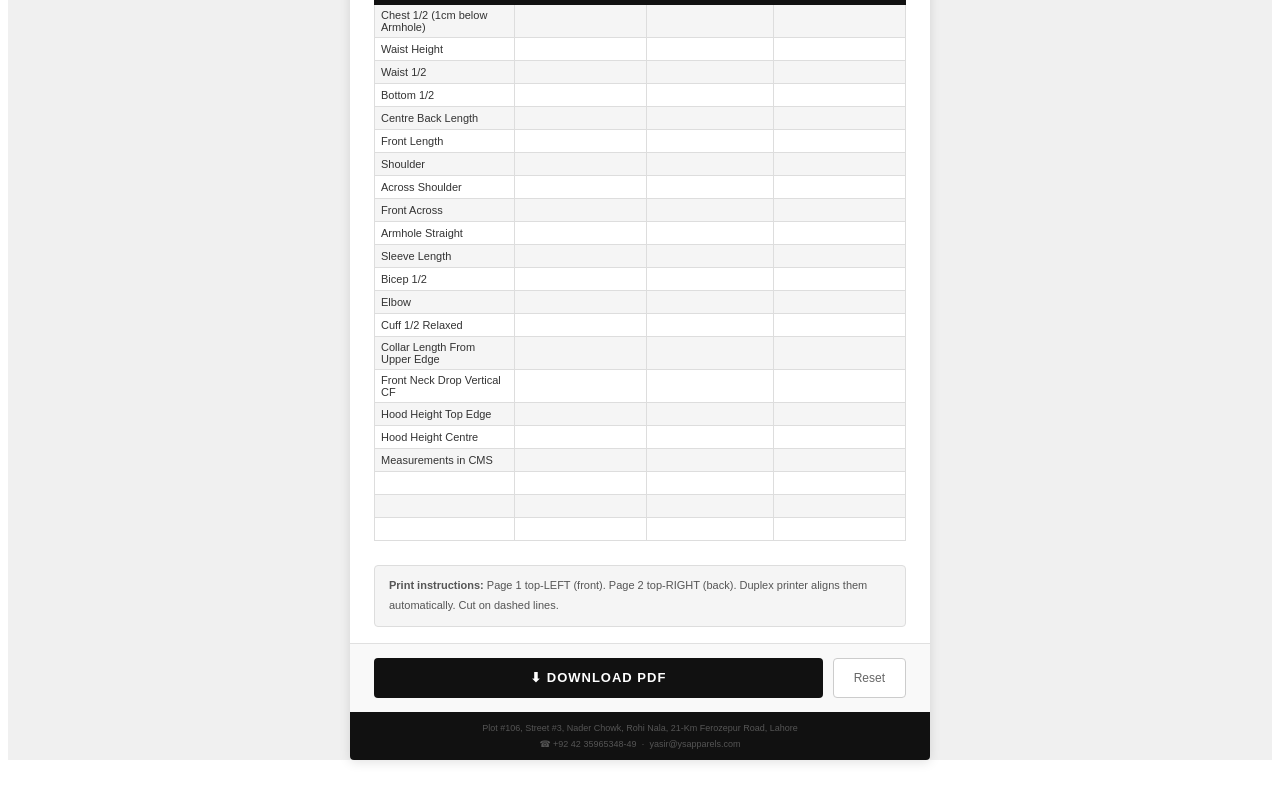
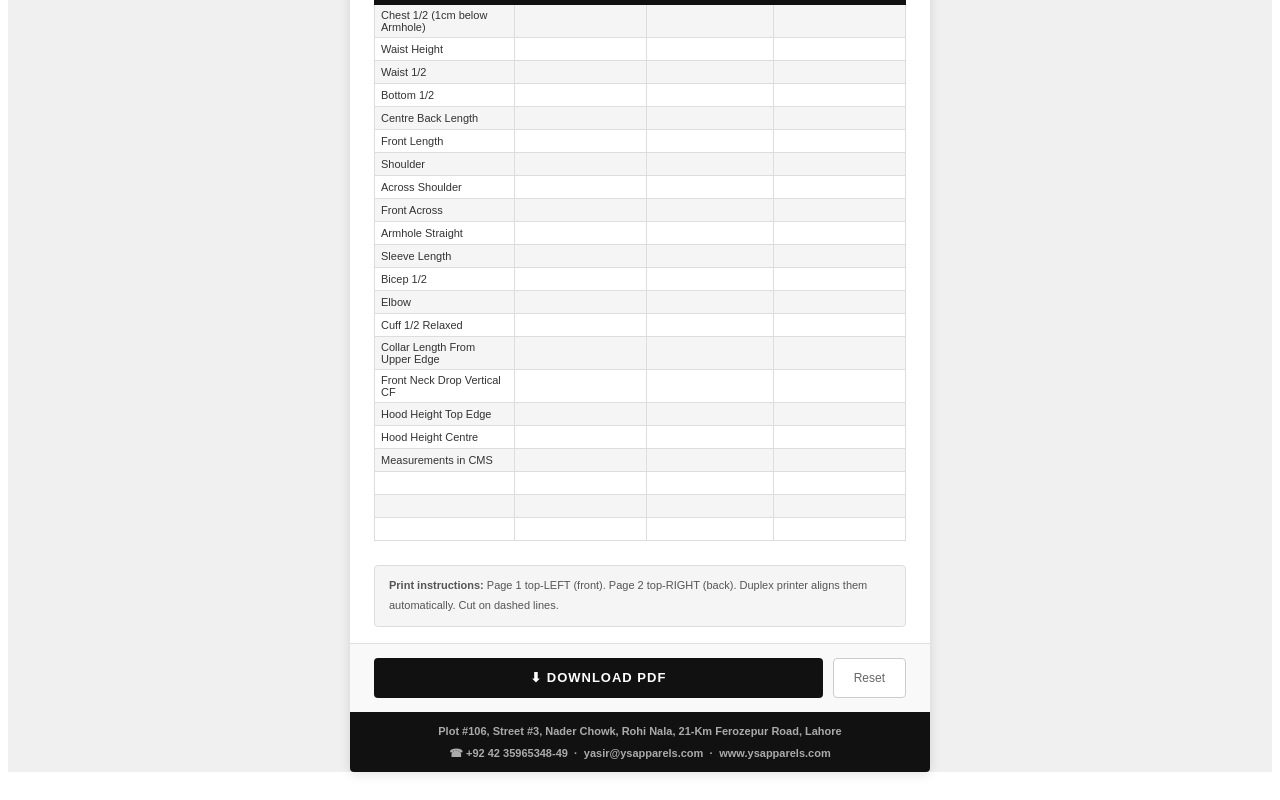
Before and after one commit to mshahrozqasim4-sketch/YS-Apparels-Sample-Card, a React (Vite) app: page / in a window 1280 px wide. Shown: the part 776-1576 px from the top of the page. Built offline with nearby package versions, Linux system fonts and the light colour scheme.

Commit message:
Update App.jsx

```diff
--- a/src/App.jsx
+++ b/src/App.jsx
@@ -82,11 +82,13 @@ function generateSampleCardPDF(data) {
 
     // Footer
     doc.setFillColor(0, 0, 0);
-    doc.rect(ox, oy + CH - 9, CW, 9, "F");
+    doc.rect(ox, oy + CH - 13, CW, 13, "F");
     doc.setFont("helvetica", "normal");
-    doc.setFontSize(4.2);
-    doc.setTextColor(200, 200, 200);
-    doc.text("Plot #106, Street #3, Nader Chowk, Rohi Nala, 21-Km Ferozepur Road, Lahore  |  +92 42 35965348-49  |  yasir@ysapparels.com", ox + CW / 2, oy + CH - 3.5, { align: "center" });
+
+    doc.setFont("helvetica", "bold"); doc.setFontSize(5.5); doc.setTextColor(255, 255, 255);
+    doc.text("Plot #106, Street #3, Nader Chowk, Rohi Nala, 21-Km Ferozepur Road, Lahore", ox + CW / 2, oy + CH - 7.5, { align: "center" });
+    doc.setFont("helvetica", "normal"); doc.setFontSize(5.5); doc.setTextColor(200, 200, 200);
+    doc.text("+92 42 35965348-49  |  yasir@ysapparels.com  |  www.ysapparels.com", ox + CW / 2, oy + CH - 3, { align: "center" });
 
     // Cut marks
     doc.setDrawColor(150); doc.setLineWidth(0.2);
@@ -162,11 +164,13 @@ function generateSampleCardPDF(data) {
 
     // Footer
     doc.setFillColor(0, 0, 0);
-    doc.rect(ox, oy + CH - 9, CW, 9, "F");
+    doc.rect(ox, oy + CH - 13, CW, 13, "F");
     doc.setFont("helvetica", "normal");
-    doc.setFontSize(4.2);
-    doc.setTextColor(200, 200, 200);
-    doc.text("Plot #106, Street #3, Nader Chowk, Rohi Nala, 21-Km Ferozepur Road, Lahore  |  +92 42 35965348-49  |  yasir@ysapparels.com", ox + CW / 2, oy + CH - 3.5, { align: "center" });
+
+    doc.setFont("helvetica", "bold"); doc.setFontSize(5.5); doc.setTextColor(255, 255, 255);
+    doc.text("Plot #106, Street #3, Nader Chowk, Rohi Nala, 21-Km Ferozepur Road, Lahore", ox + CW / 2, oy + CH - 7.5, { align: "center" });
+    doc.setFont("helvetica", "normal"); doc.setFontSize(5.5); doc.setTextColor(200, 200, 200);
+    doc.text("+92 42 35965348-49  |  yasir@ysapparels.com  |  www.ysapparels.com", ox + CW / 2, oy + CH - 3, { align: "center" });
 
     // Cut marks
     doc.setDrawColor(150); doc.setLineWidth(0.2);
@@ -197,7 +201,7 @@ function generateCollectionPDF(data) {
   doc.setFont("helvetica", "bold"); doc.setFontSize(14); doc.setTextColor(255, 255, 255);
   doc.text("YS APPARELS", ox + CW / 2, oy + 7, { align: "center" });
   doc.setFont("helvetica", "normal"); doc.setFontSize(6);
-  doc.text("THE 2ND SKIN  ·  LEATHER & LEATHER GARMENTS", ox + CW / 2, oy + 12, { align: "center" });
+  doc.text("THE 2ND SKIN  ·  LEATHER GARMENTS MANUFACTURER", ox + CW / 2, oy + 12, { align: "center" });
 
   doc.setFillColor(0, 0, 0);
   doc.rect(ox + 20, oy + 18, 60, 8, "F");
@@ -244,8 +248,8 @@ function generateCollectionPDF(data) {
   });
 
   doc.setFillColor(0, 0, 0);
-  doc.rect(ox, oy + CH - 9, CW, 9, "F");
-  doc.setFont("helvetica", "normal"); doc.setFontSize(4.2); doc.setTextColor(200, 200, 200);
+  doc.rect(ox, oy + CH - 13, CW, 13, "F");
+  doc.setFont("helvetica", "normal");  doc.setTextColor(200, 200, 200);
   doc.text("Plot #106, Street #3, Nader Chowk, Rohi Nala, 21-Km Ferozepur Road, Lahore  |  +92 42 35965348-49  |  yasir@ysapparels.com", ox + CW / 2, oy + CH - 3.5, { align: "center" });
 
   doc.setDrawColor(150); doc.setLineWidth(0.2);
@@ -272,7 +276,7 @@ function generateStickerPDF(data) {
   doc.setFont("helvetica", "bold"); doc.setFontSize(12); doc.setTextColor(255, 255, 255);
   doc.text("YS APPARELS", sx + SW / 2, sy + 7, { align: "center" });
   doc.setFont("helvetica", "normal"); doc.setFontSize(5); doc.setTextColor(200, 200, 200);
-  doc.text("THE 2ND SKIN  ·  LEATHER & LEATHER GARMENTS", sx + SW / 2, sy + 11, { align: "center" });
+  doc.text("THE 2ND SKIN  ·  LEATHER GARMENTS MANUFACTURER", sx + SW / 2, sy + 11, { align: "center" });
 
   const rows = [
     ["DATE", data.date, null, null],
@@ -513,9 +517,9 @@ export default function App() {
           </div>
 
           <div style={{ background: "#111", padding: "8px 24px", textAlign: "center" }}>
-            <div style={{ color: "#555", fontSize: 9, lineHeight: 1.8 }}>
+            <div style={{ color: "#aaa", fontSize: 11, lineHeight: 2, fontWeight: 600 }}>
               Plot #106, Street #3, Nader Chowk, Rohi Nala, 21-Km Ferozepur Road, Lahore<br />
-              ☎ +92 42 35965348-49 &nbsp;·&nbsp; yasir@ysapparels.com
+              ☎ +92 42 35965348-49 &nbsp;·&nbsp; yasir@ysapparels.com &nbsp;·&nbsp; www.ysapparels.com
             </div>
           </div>
         </div>
```
